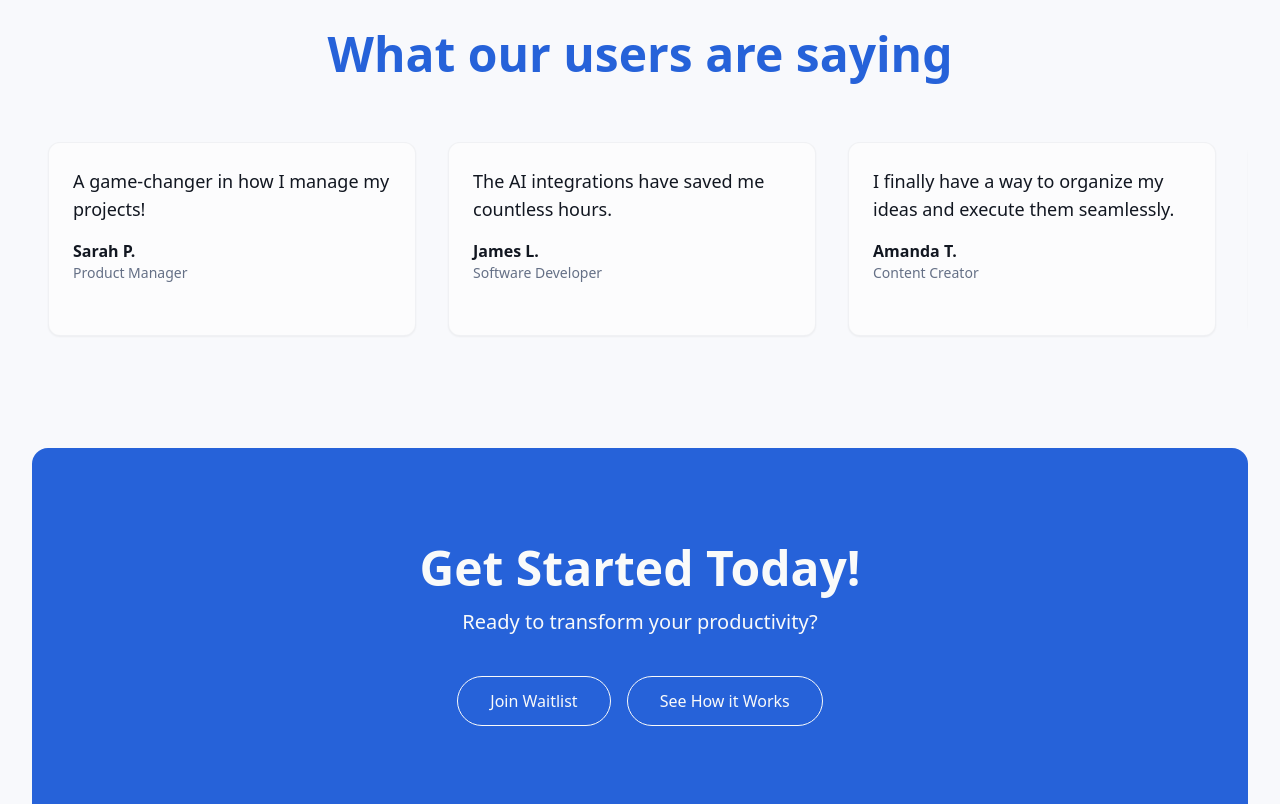
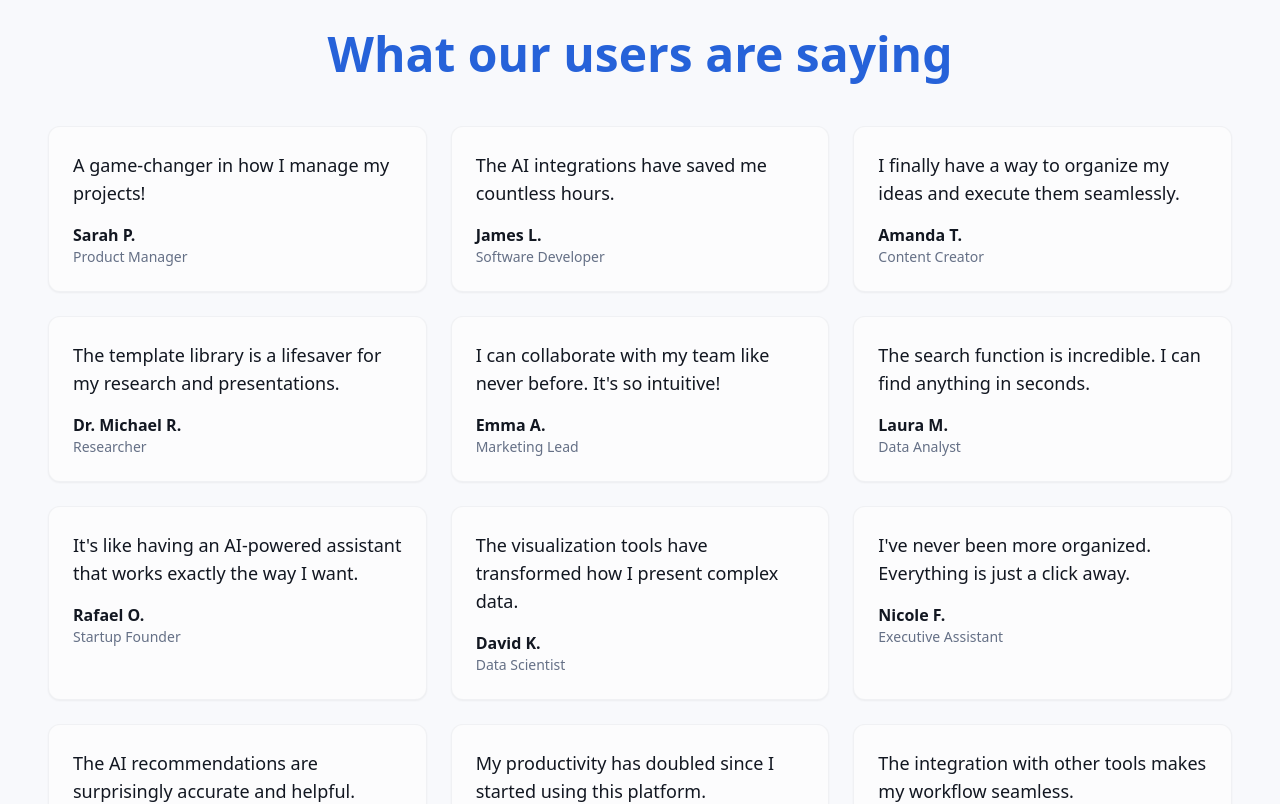
Before and after one commit to thisisjoyjacob/mangoess, a React (Vite) app: page / in a window 1280 px wide. Shown: the part 3320-4124 px from the top of the page. Built offline with nearby package versions, Linux system fonts and the light colour scheme.

Commit message:
Ensure testimonials are visible
Make sure all testimonials are displayed.

```diff
--- a/src/components/landing/TestimonialsSection.tsx
+++ b/src/components/landing/TestimonialsSection.tsx
@@ -1,6 +1,6 @@
 
-import { useRef, useEffect } from 'react';
 import { AnimatedTransition } from '@/components/AnimatedTransition';
+import { Card } from '@/components/ui/card';
 
 interface TestimonialsSectionProps {
   showTestimonials: boolean;
@@ -70,38 +70,6 @@ export const TestimonialsSection = ({ showTestimonials }: TestimonialsSectionPro
     }
   ];
 
-  const containerRef = useRef<HTMLDivElement>(null);
-
-  useEffect(() => {
-    if (!containerRef.current || !showTestimonials) return;
-
-    const scrollContainer = containerRef.current;
-    let animationId: number;
-    let startTime: number | null = null;
-
-    const step = (timestamp: number) => {
-      if (!startTime) startTime = timestamp;
-      const progress = timestamp - startTime;
-
-      scrollContainer.scrollLeft += 0.5;
-
-      // Reset scroll position when reaching the end to create an infinite loop effect
-      if (scrollContainer.scrollLeft >= (scrollContainer.scrollWidth - scrollContainer.clientWidth) / 2) {
-        scrollContainer.scrollLeft = 0;
-      }
-
-      animationId = requestAnimationFrame(step);
-    };
-
-    animationId = requestAnimationFrame(step);
-
-    return () => {
-      if (animationId) {
-        cancelAnimationFrame(animationId);
-      }
-    };
-  }, [showTestimonials]);
-
   return (
     <AnimatedTransition show={showTestimonials} animation="slide-up" duration={600}>
       <div className="py-16 md:py-24">
@@ -109,24 +77,18 @@ export const TestimonialsSection = ({ showTestimonials }: TestimonialsSectionPro
           What our users are saying
         </h2>
 
-        <div
-          ref={containerRef}
-          className="flex overflow-x-hidden whitespace-nowrap py-4 scrollbar-hidden"
-        >
-          {/* Double the testimonials to create seamless loop */}
-          {[...testimonials, ...testimonials].map((testimonial, index) => (
-            <div
+        <div className="grid grid-cols-1 md:grid-cols-2 lg:grid-cols-3 gap-6 px-4">
+          {testimonials.map((testimonial, index) => (
+            <Card
               key={index}
-              className="inline-block min-w-[300px] md:min-w-[400px] px-4 whitespace-normal"
+              className="bg-card border border-border/50 p-6 rounded-lg shadow-sm h-full"
             >
-              <div className="bg-card border border-border/50 p-6 rounded-lg shadow-sm h-full">
-                <p className="text-lg font-medium mb-4">{testimonial.quote}</p>
-                <div className="mt-4">
-                  <p className="font-bold">{testimonial.name}</p>
-                  <p className="text-sm text-muted-foreground">{testimonial.role}</p>
-                </div>
+              <p className="text-lg font-medium mb-4">{testimonial.quote}</p>
+              <div className="mt-4">
+                <p className="font-bold">{testimonial.name}</p>
+                <p className="text-sm text-muted-foreground">{testimonial.role}</p>
               </div>
-            </div>
+            </Card>
           ))}
         </div>
       </div>
```
